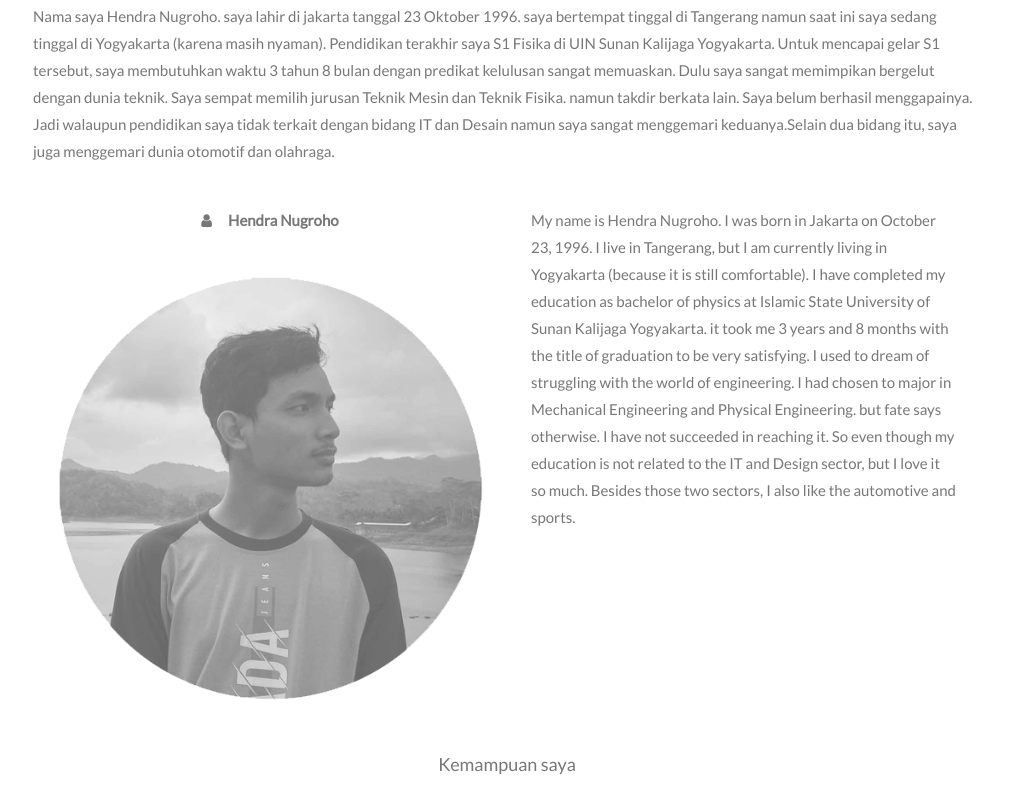
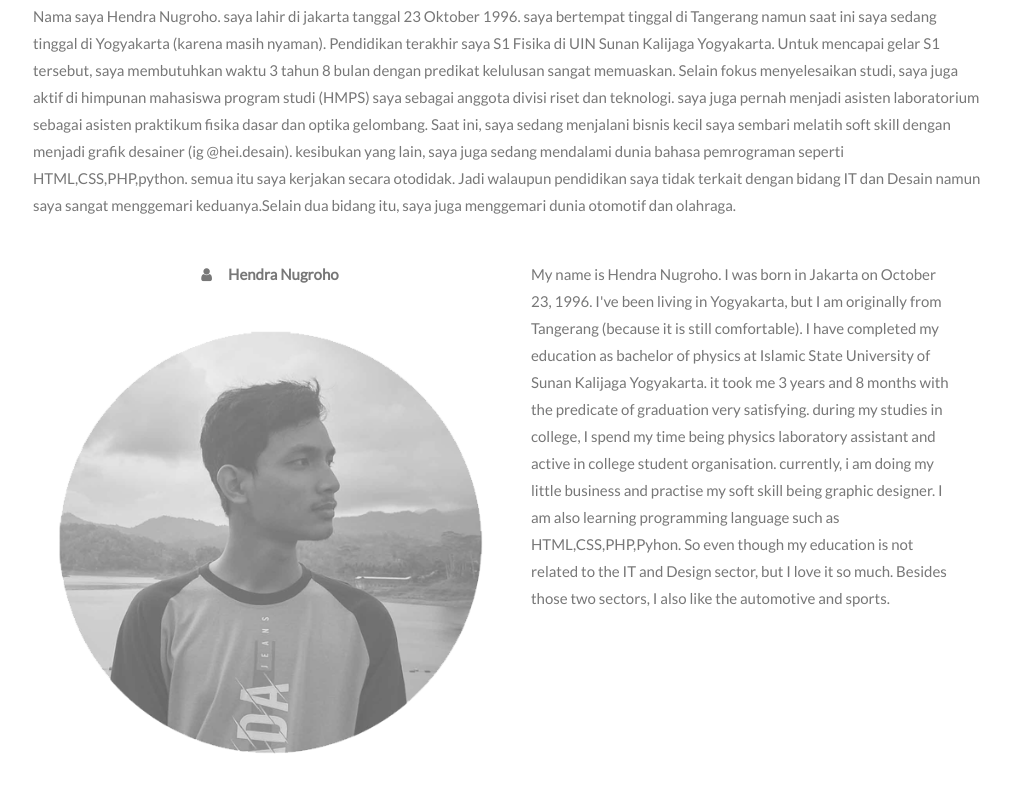
Before and after one commit to henuho/henuho.github.io, a plain HTML site: page index.html in a window 1280 px wide. Shown: the part 571-1383 px from the top of the page, without its empty margins (133-1144 px from the left). Drawn offline with nearby package versions, Linux system fonts and the light colour scheme.

Commit message:
Add files via upload

```diff
--- a/index.html
+++ b/index.html
@@ -97,7 +97,7 @@ body, html {
   <p class="w3-center"><em>Pecandu dan Penikmat Roti</em></p>
   <p>Nama saya Hendra Nugroho.
   saya lahir di jakarta tanggal 23 Oktober 1996. saya bertempat tinggal di Tangerang namun saat ini saya sedang tinggal di Yogyakarta (karena masih nyaman).
-  Pendidikan terakhir saya S1 Fisika di UIN Sunan Kalijaga Yogyakarta. Untuk mencapai gelar S1 tersebut, saya membutuhkan waktu 3 tahun 8 bulan dengan predikat kelulusan sangat memuaskan. Dulu saya sangat memimpikan bergelut dengan dunia teknik. Saya sempat memilih jurusan Teknik Mesin dan Teknik Fisika. namun takdir berkata lain. Saya belum berhasil menggapainya. Jadi walaupun pendidikan saya tidak terkait dengan bidang IT dan Desain namun saya sangat menggemari keduanya.Selain dua bidang itu, saya juga menggemari dunia otomotif dan olahraga.</p>
+  Pendidikan terakhir saya S1 Fisika di UIN Sunan Kalijaga Yogyakarta. Untuk mencapai gelar S1 tersebut, saya membutuhkan waktu 3 tahun 8 bulan dengan predikat kelulusan sangat memuaskan. Selain fokus menyelesaikan studi, saya juga aktif di himpunan mahasiswa program studi (HMPS) saya sebagai anggota divisi riset dan teknologi. saya juga pernah menjadi asisten laboratorium sebagai asisten praktikum fisika dasar dan optika gelombang. Saat ini, saya sedang menjalani bisnis kecil saya sembari melatih soft skill dengan menjadi grafik desainer (ig @hei.desain). kesibukan yang lain, saya juga sedang mendalami dunia bahasa pemrograman seperti HTML,CSS,PHP,python. semua itu saya kerjakan secara otodidak. Jadi walaupun pendidikan saya tidak terkait dengan bidang IT dan Desain namun saya sangat menggemari keduanya.Selain dua bidang itu, saya juga menggemari dunia otomotif dan olahraga.</p>
   <div class="w3-row">
     <div class="w3-col m6 w3-center w3-padding-large">
       <p><b><i class="fa fa-user w3-margin-right"></i>Hendra Nugroho</b></p><br>
@@ -107,8 +107,8 @@ body, html {
     <!-- Hide this text on small devices -->
     <div class="w3-col m6 w3-hide-small w3-padding-large">
       <p>My name is Hendra Nugroho.
-  I was born in Jakarta on October 23, 1996. I live in Tangerang, but I am currently living in Yogyakarta (because it is still comfortable).
-  I have completed my education as bachelor of physics at Islamic State University of Sunan Kalijaga Yogyakarta. it took me 3 years and 8 months with the title of graduation to be very satisfying. I used to dream of struggling with the world of engineering. I had chosen to major in Mechanical Engineering and Physical Engineering. but fate says otherwise. I have not succeeded in reaching it. So even though my education is not related to the IT and Design sector, but I love it so much. Besides those two sectors, I also like the automotive and sports.</p>
+  I was born in Jakarta on October 23, 1996. I've been living in Yogyakarta, but I am originally from Tangerang (because it is still comfortable).
+  I have completed my education as bachelor of physics at Islamic State University of Sunan Kalijaga Yogyakarta. it took me 3 years and 8 months with the predicate of graduation very satisfying. during my studies in college, I spend my time being physics laboratory assistant and active in college student organisation. currently, i am doing my little business and practise my soft skill being graphic designer. I am also learning programming language such as HTML,CSS,PHP,Pyhon. So even though my education is not related to the IT and Design sector, but I love it so much. Besides those two sectors, I also like the automotive and sports.</p>
     </div>
   </div>
   <p class="w3-large w3-center w3-padding-16">Kemampuan saya</p>
```
